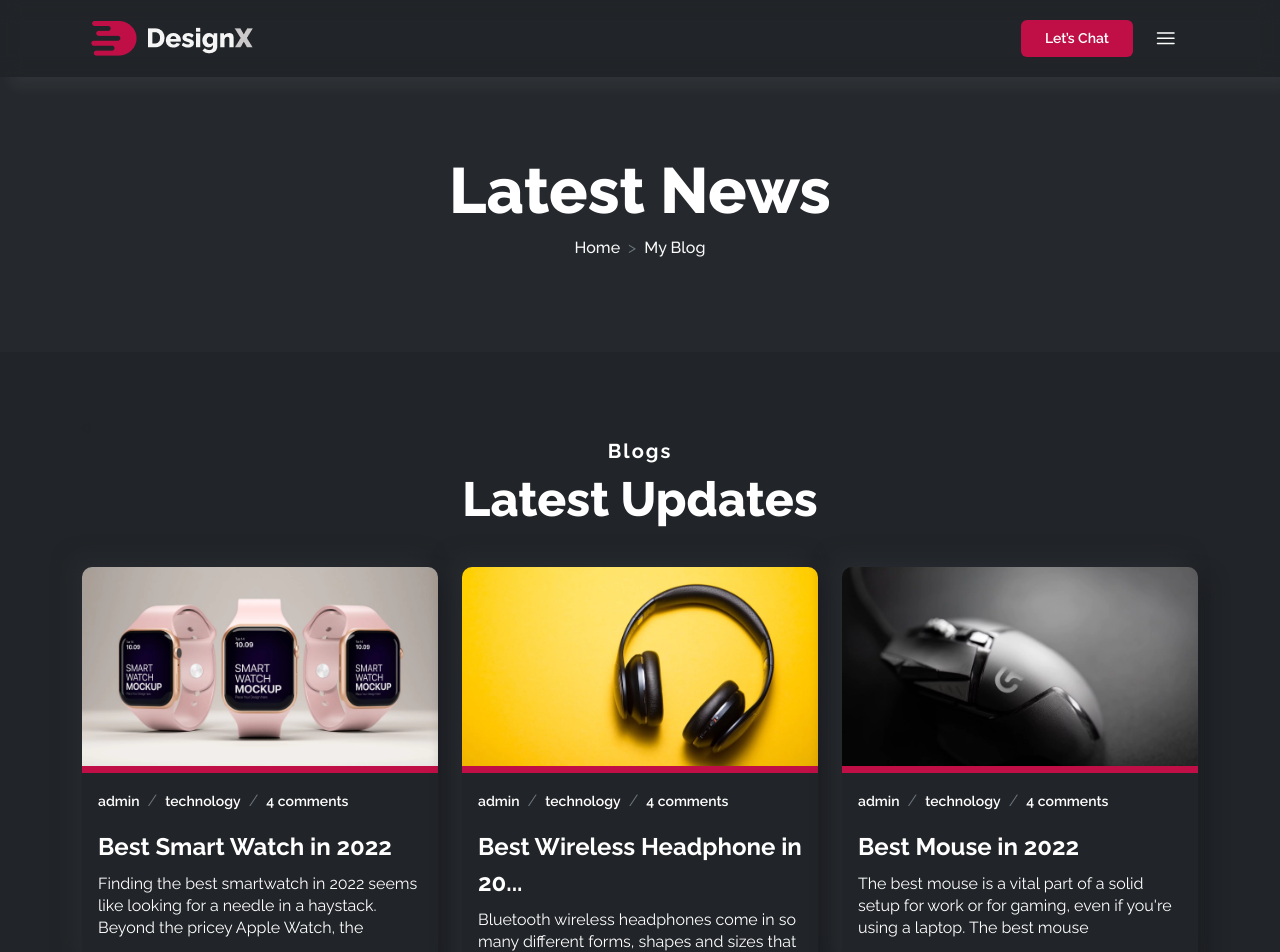
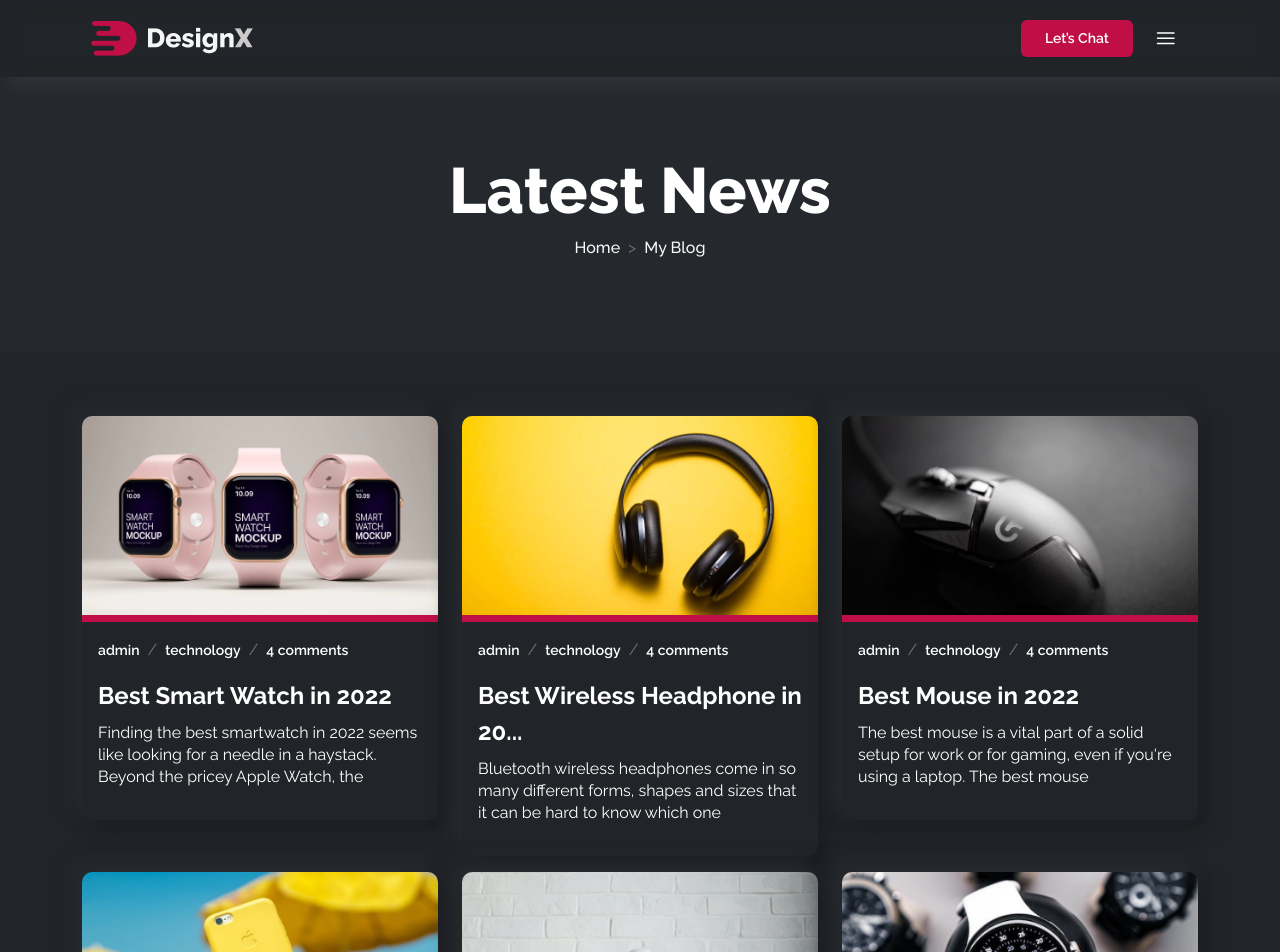
Before and after one commit to shoebabedin/react-portfolio-theme-tempalte, a React (Create React App) app: page /blog in a window 1280 px wide. Shown: the top 952 px of the page. Built offline with nearby package versions, Linux system fonts and the light colour scheme.

Commit message:
blog page update

```diff
--- a/src/components/Blog/BlogItem.js
+++ b/src/components/Blog/BlogItem.js
@@ -4,18 +4,20 @@ import blogdata from "../../assets/data/blog.json";
 
 const BlogItem = ({ item }) => {
   // const [itemShow, setItemShow] = useState();
-  const path = useLocation
+  const path = useLocation();
+  const pathname = path.pathname;
+
+  console.log(pathname);
 
   return (
     <>
       <section className="blogs">
         <div className="container">
-          d
           <div className="row">
-            <div className="col-md-12 text-center">
+            {pathname === "/" && <div className="col-md-12 text-center">
               <h5>Blogs</h5>
               <h2>Latest Updates</h2>
-            </div>
+            </div>}
             {blogdata.slice(0, item).map((item) => (
               <div key={item.id} className="col-lg-4 col-md-6 mb-md-3">
                 <Link to={`/blog-details/${item.id}`}>
```
